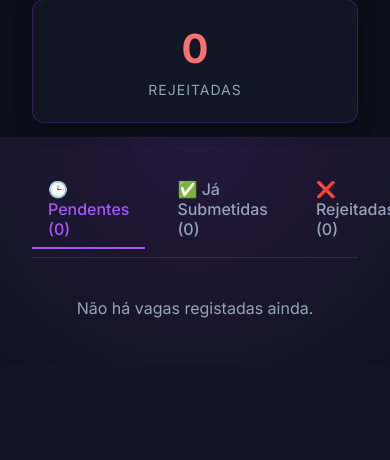
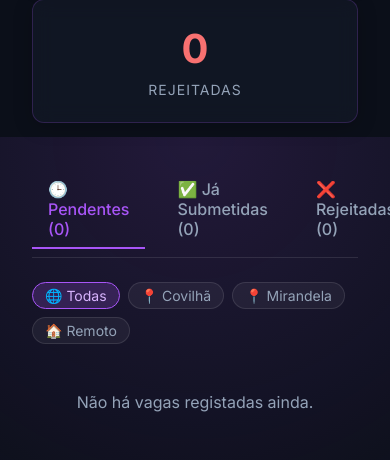
Before and after one commit to andyoliveiraa/projecto-emprego, a FastAPI app: page / in a window 390 px wide; the page is wider, and only the part inside the window is pictured. Shown: the part 707-1167 px from the top of that part. Before the commit the page ends 1025 px from the top of that part, so only its background shows below. Run offline with FastAPI, Linux system fonts and the light colour scheme; data that the repository does not hold is empty.

Commit message:
feat: implement location filtering in matching engine and add responsive web dashboard template

```diff
--- a/bot.py
+++ b/bot.py
@@ -142,7 +142,7 @@ async def job_scraper_task():
 
             for user in valid_users:
                 print(f"[DEBUG] A calcular Match de {user.discord_id} com a vaga '{new_job.title}'...")
-                match_info = match_job_with_cv(new_job.description, user.cv_text)
+                match_info = match_job_with_cv(new_job.description, new_job.location, locations, user.cv_text)
                 print(f"[DEBUG] Match calculado: {match_info['score']}%")
 
                 new_job.match_score = match_info["score"]
--- a/matcher.py
+++ b/matcher.py
@@ -6,7 +6,7 @@ import json
 load_dotenv()
 api_key = os.getenv("GEMINI_API_KEY")
 
-def match_job_with_cv(job_description: str, cv_text: str) -> dict:
+def match_job_with_cv(job_description: str, job_location: str, target_locations: list[str], cv_text: str) -> dict:
     if not cv_text or not job_description:
         return {"score": 0.0, "reason": "CV or Job description missing."}
 
@@ -15,7 +15,9 @@ def match_job_with_cv(job_description: str, cv_text: str) -> dict:
     I will provide you with a Job Description and a Candidate's CV.
     Your task is to analyze how well the CV matches the Job Description.
 
-    CRITICAL RULE: If the Job Description is written in English or any language other than Portuguese, you MUST return a score of 0, and the reason should be "A vaga não está escrita em Português."
+    CRITICAL RULE 1: If the Job Description is written in English or any language other than Portuguese, you MUST return a score of 0, and the reason should be "A vaga não está escrita em Português."
+
+    CRITICAL RULE 2: The candidate is ONLY looking for jobs in these locations: {", ".join(target_locations)}. The current job's stated location is: "{job_location}". If the job is located outside of these target locations (e.g. United States, Brazil, or a different city in Portugal that is not Remote), you MUST return a score of 0, and the reason should be "A vaga não é na localização pretendida."
 
     Job Description:
     {job_description}
--- a/templates/index.html
+++ b/templates/index.html
@@ -231,6 +231,34 @@
             color: var(--accent);
             border-bottom: 2px solid var(--accent);
         }
+
+        /* Location Filters */
+        .loc-filters {
+            display: flex;
+            gap: 0.5rem;
+            max-width: 1200px;
+            margin: 0 auto 2rem auto;
+            flex-wrap: wrap;
+        }
+        .loc-chip {
+            background-color: rgba(255,255,255,0.05);
+            color: var(--text-secondary);
+            text-decoration: none;
+            padding: 0.25rem 0.75rem;
+            border-radius: 9999px;
+            font-size: 0.875rem;
+            transition: all 0.2s;
+            border: 1px solid rgba(255,255,255,0.1);
+        }
+        .loc-chip:hover {
+            background-color: rgba(255,255,255,0.1);
+            color: var(--text-primary);
+        }
+        .loc-chip.active {
+            background-color: var(--accent-light);
+            color: #d8b4fe;
+            border-color: var(--accent);
+        }
     </style>
 </head>
 <body>
@@ -263,9 +291,17 @@
     </div>
 
     <div class="tabs">
-        <a href="/" class="tab {% if current_page == 'pending' %}active{% endif %}">🕒 Pendentes ({{ metrics.pending }})</a>
-        <a href="/applied" class="tab {% if current_page == 'applied' %}active{% endif %}">✅ Já Submetidas ({{ metrics.applied }})</a>
-        <a href="/rejected" class="tab {% if current_page == 'rejected' %}active{% endif %}">❌ Rejeitadas ({{ metrics.rejected }})</a>
+        <a href="/{% if current_loc %}?loc={{ current_loc }}{% endif %}" class="tab {% if current_page == 'pending' %}active{% endif %}">🕒 Pendentes ({{ metrics.pending }})</a>
+        <a href="/applied{% if current_loc %}?loc={{ current_loc }}{% endif %}" class="tab {% if current_page == 'applied' %}active{% endif %}">✅ Já Submetidas ({{ metrics.applied }})</a>
+        <a href="/rejected{% if current_loc %}?loc={{ current_loc }}{% endif %}" class="tab {% if current_page == 'rejected' %}active{% endif %}">❌ Rejeitadas ({{ metrics.rejected }})</a>
+    </div>
+
+    <div class="loc-filters">
+        {% set base_url = '/' if current_page == 'pending' else '/' + current_page %}
+        <a href="{{ base_url }}" class="loc-chip {% if not current_loc %}active{% endif %}">🌐 Todas</a>
+        <a href="{{ base_url }}?loc=Covilhã" class="loc-chip {% if current_loc == 'Covilhã' %}active{% endif %}">📍 Covilhã</a>
+        <a href="{{ base_url }}?loc=Mirandela" class="loc-chip {% if current_loc == 'Mirandela' %}active{% endif %}">📍 Mirandela</a>
+        <a href="{{ base_url }}?loc=Remoto" class="loc-chip {% if current_loc == 'Remoto' %}active{% endif %}">🏠 Remoto</a>
     </div>
 
     <div class="container">
--- a/web.py
+++ b/web.py
@@ -6,6 +6,12 @@ from sqlalchemy.orm import Session
 from database import get_db, Job, AppConfig, init_db
 from utils import extract_text_from_pdf
 import os
+import unicodedata
+
+def normalize_text(text: str) -> str:
+    if not text:
+        return ""
+    return unicodedata.normalize('NFKD', text).encode('ASCII', 'ignore').decode('utf-8').lower()
 
 app = FastAPI()
 init_db()
@@ -14,8 +20,10 @@ os.makedirs("templates", exist_ok=True)
 templates = Jinja2Templates(directory="templates")
 
 @app.get("/", response_class=HTMLResponse)
-async def read_jobs(request: Request, db: Session = Depends(get_db)):
-    all_jobs = db.query(Job).order_by(Job.discovered_at.desc()).all()
+async def read_jobs(request: Request, loc: str = None, db: Session = Depends(get_db)):
+    all_jobs = db.query(Job).all()
+    # Ordenar por Covilhã (com ou sem til) primeiro, depois por match_score
+    all_jobs.sort(key=lambda x: (1 if x.location and "covilha" in normalize_text(x.location) else 0, x.match_score or 0), reverse=True)
 
     metrics = {
         "total": len(all_jobs),
@@ -24,39 +32,51 @@ async def read_jobs(request: Request, db: Session = Depends(get_db)):
         "rejected": sum(1 for j in all_jobs if j.status == "Não quero")
     }
 
+
     # Mostrar apenas pendentes na home
-    jobs = [j for j in all_jobs if j.status == "Não fiz"][:100]
+    jobs = [j for j in all_jobs if j.status == "Não fiz"]
+    if loc:
+        jobs = [j for j in jobs if j.location and normalize_text(loc) in normalize_text(j.location)]
+    jobs = jobs[:100]
 
     return templates.TemplateResponse(
         request=request,
         name="index.html",
-        context={"request": request, "jobs": jobs, "metrics": metrics, "current_page": "pending"}
+        context={"request": request, "jobs": jobs, "metrics": metrics, "current_page": "pending", "current_loc": loc}
     )
 
 @app.get("/applied", response_class=HTMLResponse)
-async def read_applied_jobs(request: Request, db: Session = Depends(get_db)):
-    all_jobs = db.query(Job).order_by(Job.discovered_at.desc()).all()
+async def read_applied_jobs(request: Request, loc: str = None, db: Session = Depends(get_db)):
+    all_jobs = db.query(Job).all()
+    all_jobs.sort(key=lambda x: (1 if x.location and "covilha" in normalize_text(x.location) else 0, x.match_score or 0), reverse=True)
     metrics = {
         "total": len(all_jobs), "applied": sum(1 for j in all_jobs if j.status == "Já fiz"),
         "pending": sum(1 for j in all_jobs if j.status == "Não fiz"), "rejected": sum(1 for j in all_jobs if j.status == "Não quero")
     }
-    jobs = [j for j in all_jobs if j.status == "Já fiz"][:100]
+    jobs = [j for j in all_jobs if j.status == "Já fiz"]
+    if loc:
+        jobs = [j for j in jobs if j.location and normalize_text(loc) in normalize_text(j.location)]
+    jobs = jobs[:100]
     return templates.TemplateResponse(
         request=request, name="index.html",
-        context={"request": request, "jobs": jobs, "metrics": metrics, "current_page": "applied"}
+        context={"request": request, "jobs": jobs, "metrics": metrics, "current_page": "applied", "current_loc": loc}
     )
 
 @app.get("/rejected", response_class=HTMLResponse)
-async def read_rejected_jobs(request: Request, db: Session = Depends(get_db)):
-    all_jobs = db.query(Job).order_by(Job.discovered_at.desc()).all()
+async def read_rejected_jobs(request: Request, loc: str = None, db: Session = Depends(get_db)):
+    all_jobs = db.query(Job).all()
+    all_jobs.sort(key=lambda x: (1 if x.location and "covilha" in normalize_text(x.location) else 0, x.match_score or 0), reverse=True)
     metrics = {
         "total": len(all_jobs), "applied": sum(1 for j in all_jobs if j.status == "Já fiz"),
         "pending": sum(1 for j in all_jobs if j.status == "Não fiz"), "rejected": sum(1 for j in all_jobs if j.status == "Não quero")
     }
-    jobs = [j for j in all_jobs if j.status == "Não quero"][:100]
+    jobs = [j for j in all_jobs if j.status == "Não quero"]
+    if loc:
+        jobs = [j for j in jobs if j.location and normalize_text(loc) in normalize_text(j.location)]
+    jobs = jobs[:100]
     return templates.TemplateResponse(
         request=request, name="index.html",
-        context={"request": request, "jobs": jobs, "metrics": metrics, "current_page": "rejected"}
+        context={"request": request, "jobs": jobs, "metrics": metrics, "current_page": "rejected", "current_loc": loc}
     )
 
 @app.post("/update_status/{job_id}")
```
